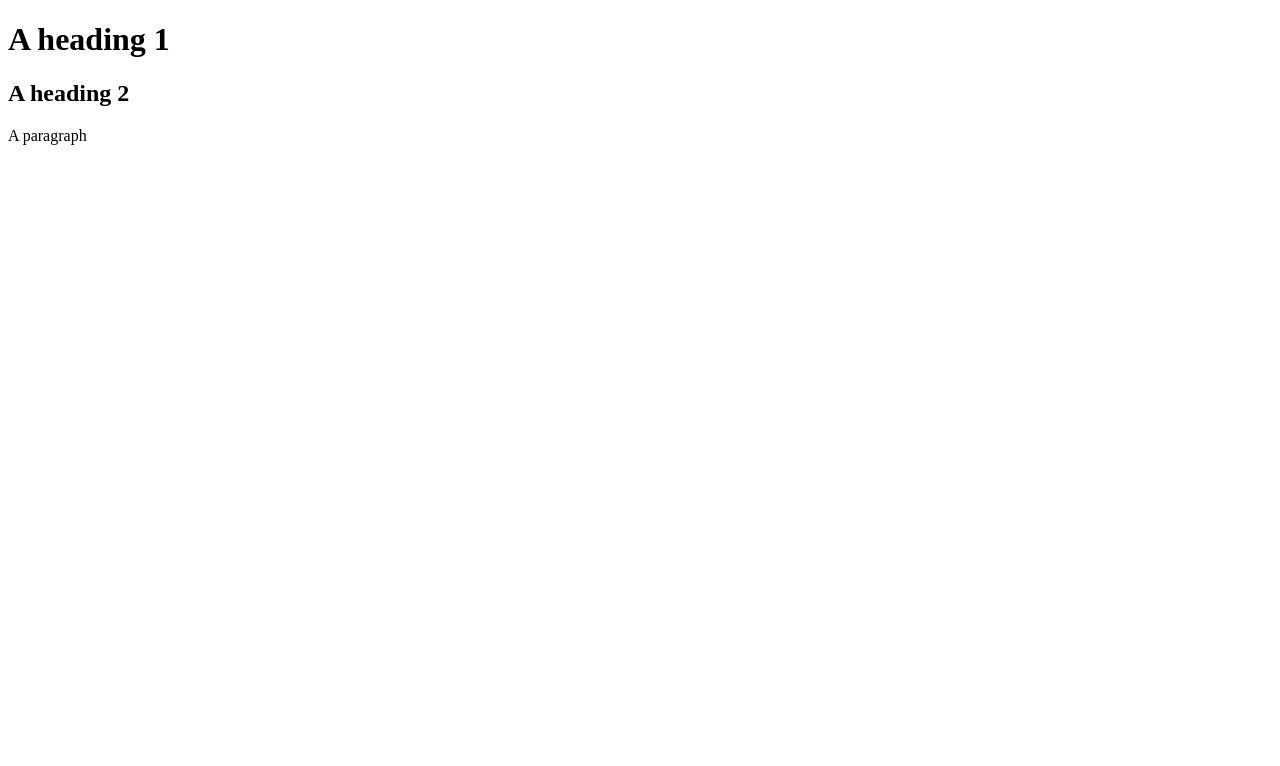
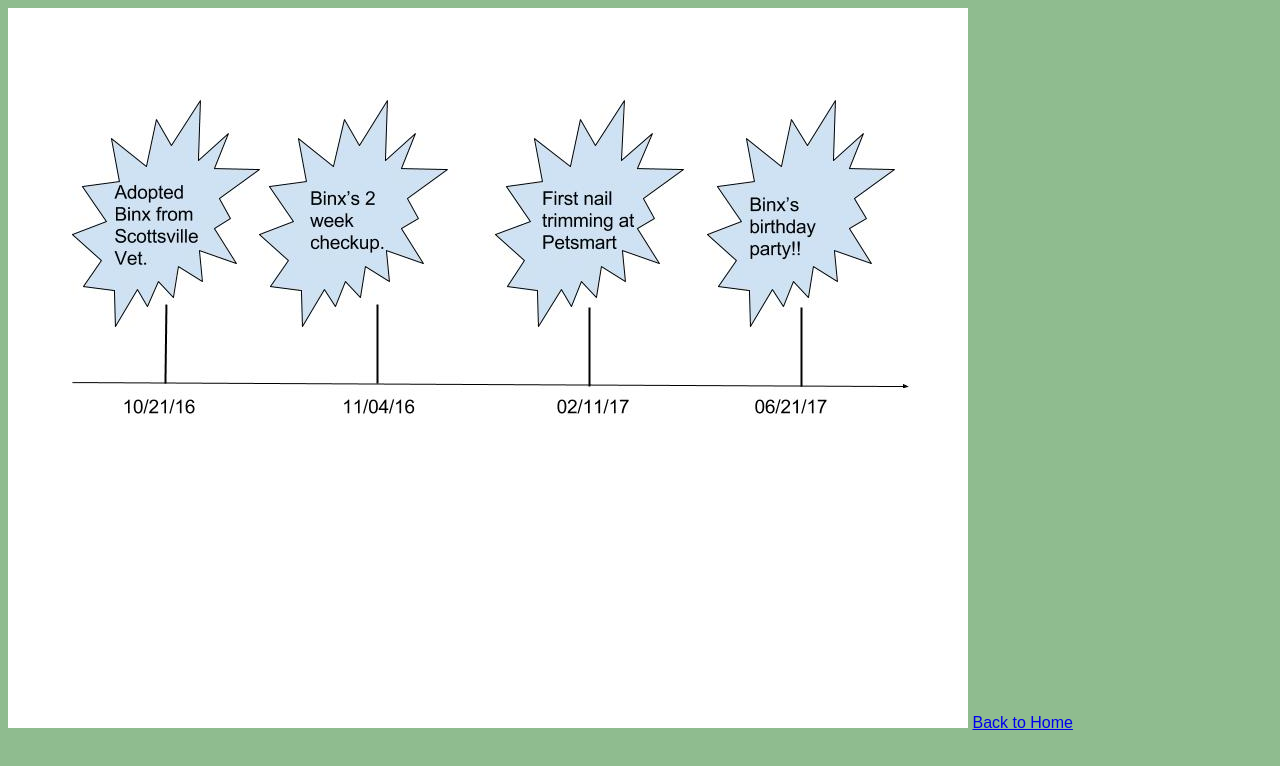
Before and after one commit to momentofclaireity/Assignment-2, a plain HTML site: page timeline.html in a window 1280 px wide. Drawn offline with Linux system fonts and the light colour scheme.

Commit message:
completed webpage

```diff
--- a/css/styles.css
+++ b/css/styles.css
@@ -0,0 +1,4 @@
+body {
+    color: #ff0000;
+    background-image: url
+}
--- a/timeline.html
+++ b/timeline.html
@@ -5,12 +5,15 @@
     <meta charset="utf-8">
     <title>Life with Binx</title>
     <link rel="stylesheet" href="css/styles.css">
+      <style>body {background-color: darkseagreen;
+    color: darkcyan;
+    font-family: sans-serif;}
+    </style>
 </head>
 
 <body>
-    <h1>A heading 1</h1>
-    <h2>A heading 2</h2>
-    <p>A paragraph</p>
+    <img src="Binx%20timeline.jpg" alt= "timeline">
+    <a href="index.html">Back to Home</a>
 </body>
 
 </html>
```
Also changed, not shown: gallery.html (+2 -2 lines), index.html (+10 -1 lines), Binx timeline.jpg (added), binxclaire.jpg (added), binxnap.jpg (added), 2 other files.
